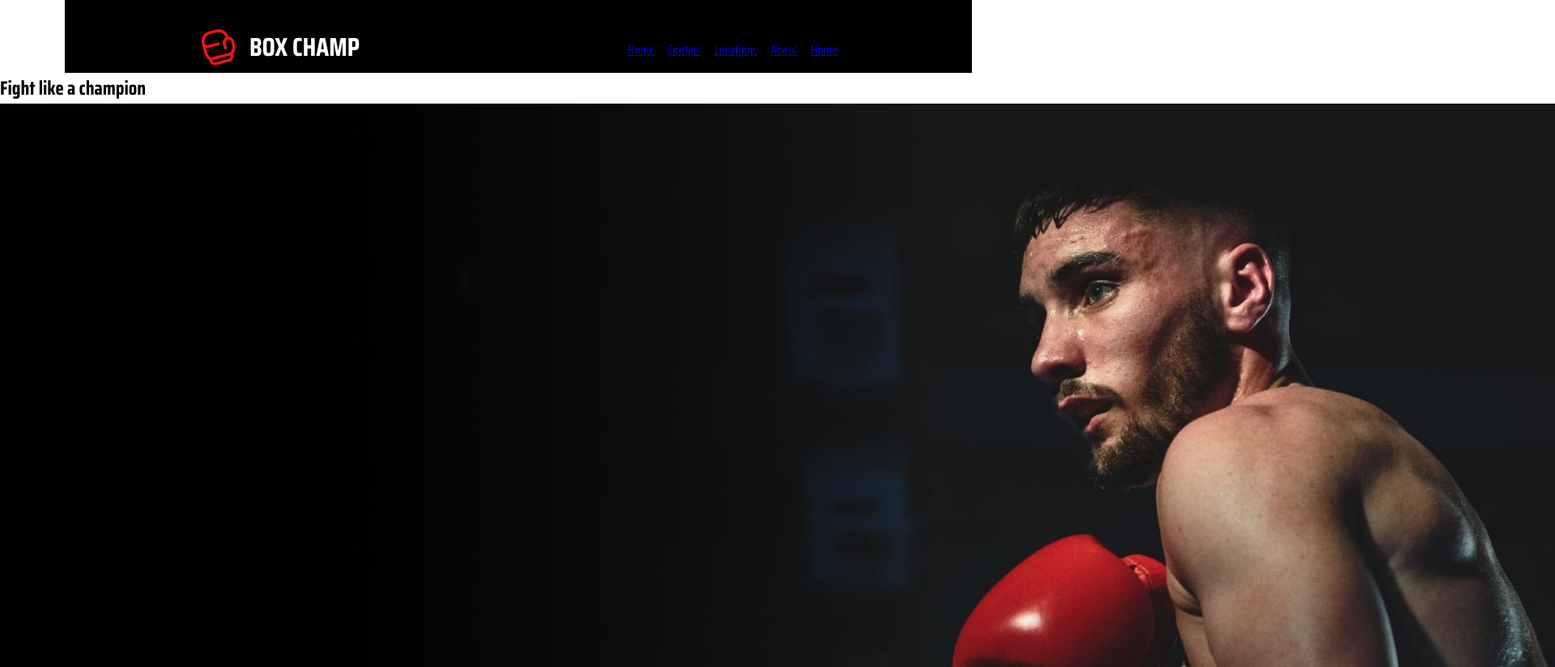
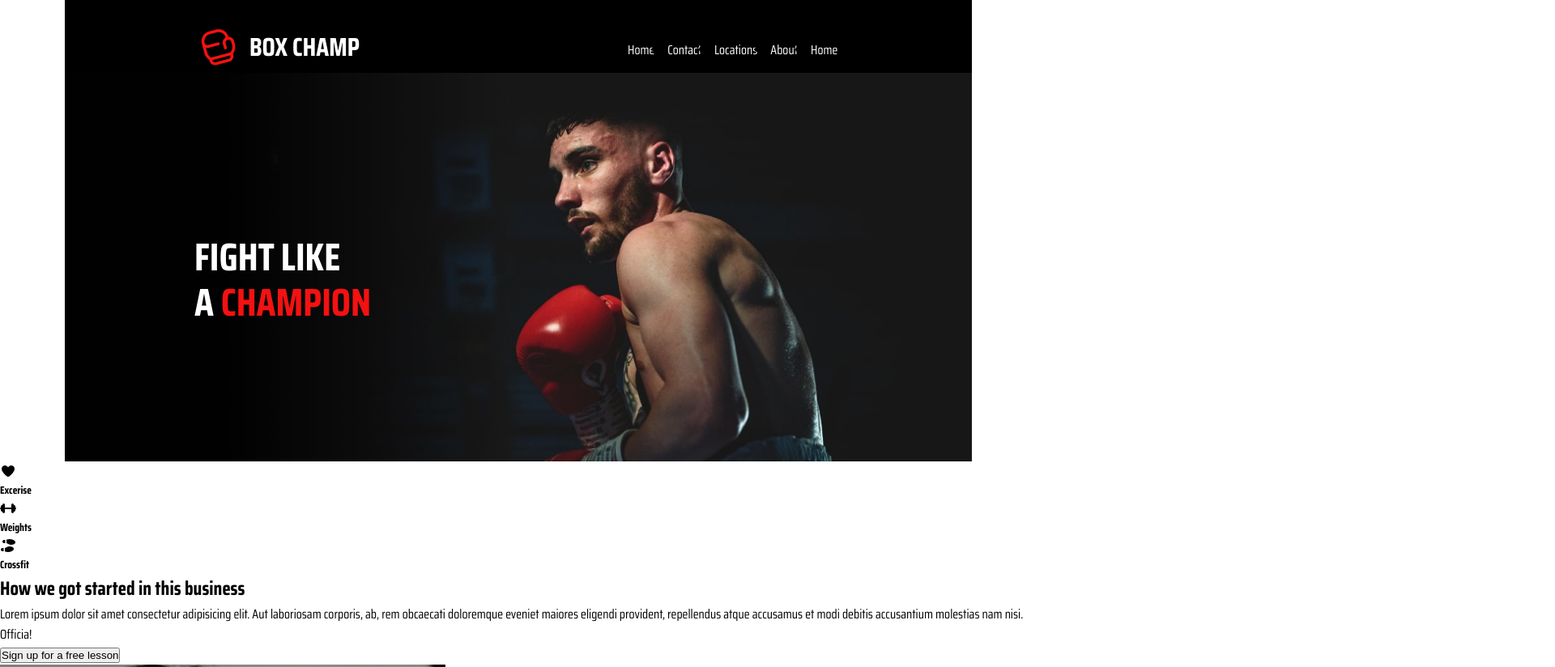
Before and after one commit to AnthonyAjjawi/boxchampy, a plain HTML site: page index.html in a window 1280 px wide. Shown: the top 824 px of the page at 81% size, 1920 px wide, since content can reach past the window. Drawn offline with Linux system fonts and the light colour scheme.

Commit message:
fixed the navbar and the picture background

```diff
--- a/index.html
+++ b/index.html
@@ -37,11 +37,11 @@
         <section class="hero">
             <div class="hero__container">
                 <div class="hero__title">
-                    <h1>Fight like a <span class="highlight">champion</span></h1>
+                    <h1>Fight like <br>a <span class="highlight">champion</span></h1>
                 </div>
-                <div class="hero__background">
+                <!-- <div class="hero__background">
                     <img src="./assets/Boxer-1.jpg" alt="">
-                </div>
+                </div> -->
             </div>
         </section>
         <section class="icons">
--- a/styles.css
+++ b/styles.css
@@ -34,4 +34,42 @@ body {
 .nav__items {
     display: flex;
     gap: 1rem;
+
 }
+
+.nav__items > li > a{
+   color: var(--white--);
+   text-decoration: none;
+}
+
+.hero__container {
+    width: 100%;
+    max-width: 1120px;
+    height: 60vh;
+    display: flex;
+    margin: 0 auto;
+    padding-top: 2rem;
+    background: url(./assets/Boxer-1.jpg);
+    background-repeat: no-repeat;
+    background-position: center;
+    background-size: cover;
+    align-items: center;
+
+}
+
+
+.hero__title {
+    font-size: 2rem;
+    color: var(--white--);
+    text-transform: uppercase;
+    padding-left: 10rem
+
+}
+
+.hero__title > h1 {
+    line-height: 3.5rem;
+}
+
+.highlight {
+    color: var(--red--);
+}
```
